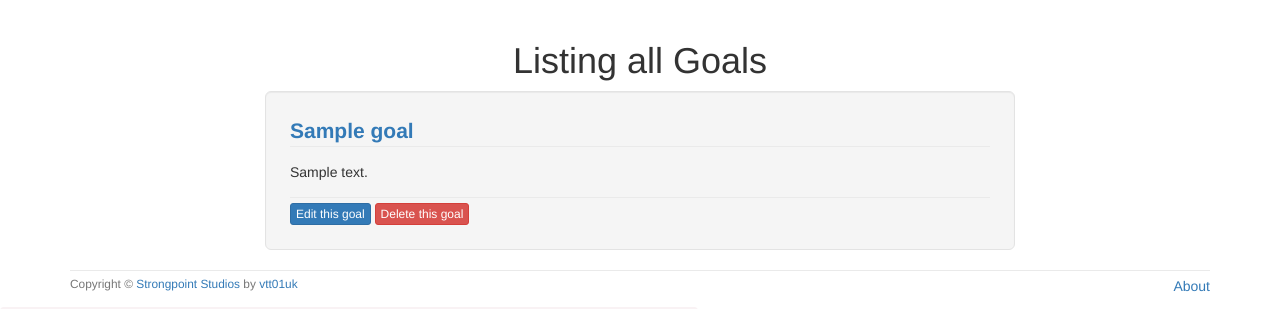
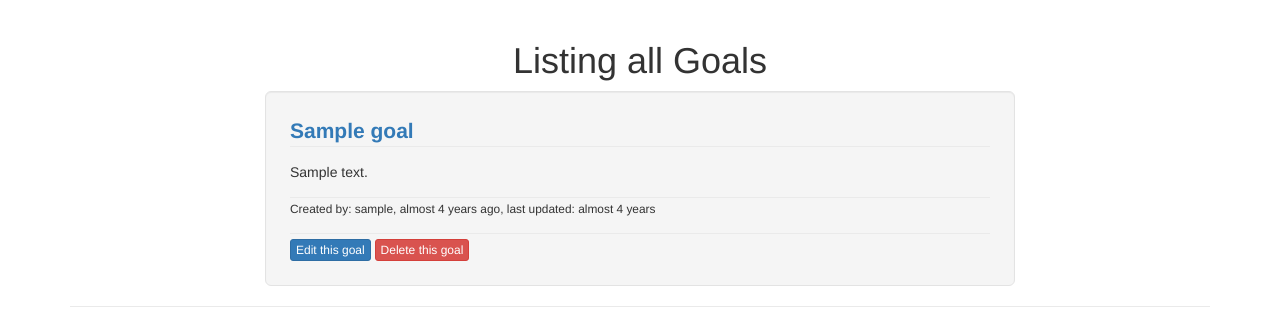
Before and after one commit to vtt01uk/Commit2it, a Rails app: page /goals in a window 1280 px wide. Shown: the part 52-361 px from the top of the page. Run offline with Rails 7, Linux system fonts and the light colour scheme; tables that the repository leaves empty hold one stand-in row (values such as "Sample post"); style sheets or scripts are compiled from the project's sources; some libraries are stand-ins or nearby versions.

Commit message:
Added user data to goals listing page

```diff
--- a/app/assets/stylesheets/custom.css.scss
+++ b/app/assets/stylesheets/custom.css.scss
@@ -38,6 +38,11 @@ $navbar-default-bg: #99ccff;
 .btn-xlarge {
 	font-size: 1.7em;
 //	background-color: #000;
+}
+
+.goal-meta-details {
+	border-top: 1px solid #EAEAEA;
+	margin-top: 15px;
 }
 
 .goal-actions {
--- a/app/views/goals/index.html.erb
+++ b/app/views/goals/index.html.erb
@@ -14,6 +14,14 @@
 			<div class="goal-body">
 <!--Use a truncate method-->
 				<%= truncate(goal.description, length: 100) %>
+				<div class="goal-meta-details">
+				<small>
+<!--display if true-->
+					Created by: <%= goal.user.username if goal.user %>,
+					<%= time_ago_in_words(goal.created_at) %> ago,
+					last updated: <%= time_ago_in_words(goal.updated_at) %>
+					</small>
+				</div>
 			</div>
 				<div class="goal-actions">
 					<%= link_to 'Edit this goal', edit_goal_path(goal), class: "btn btn-xs btn-primary" %>
```
